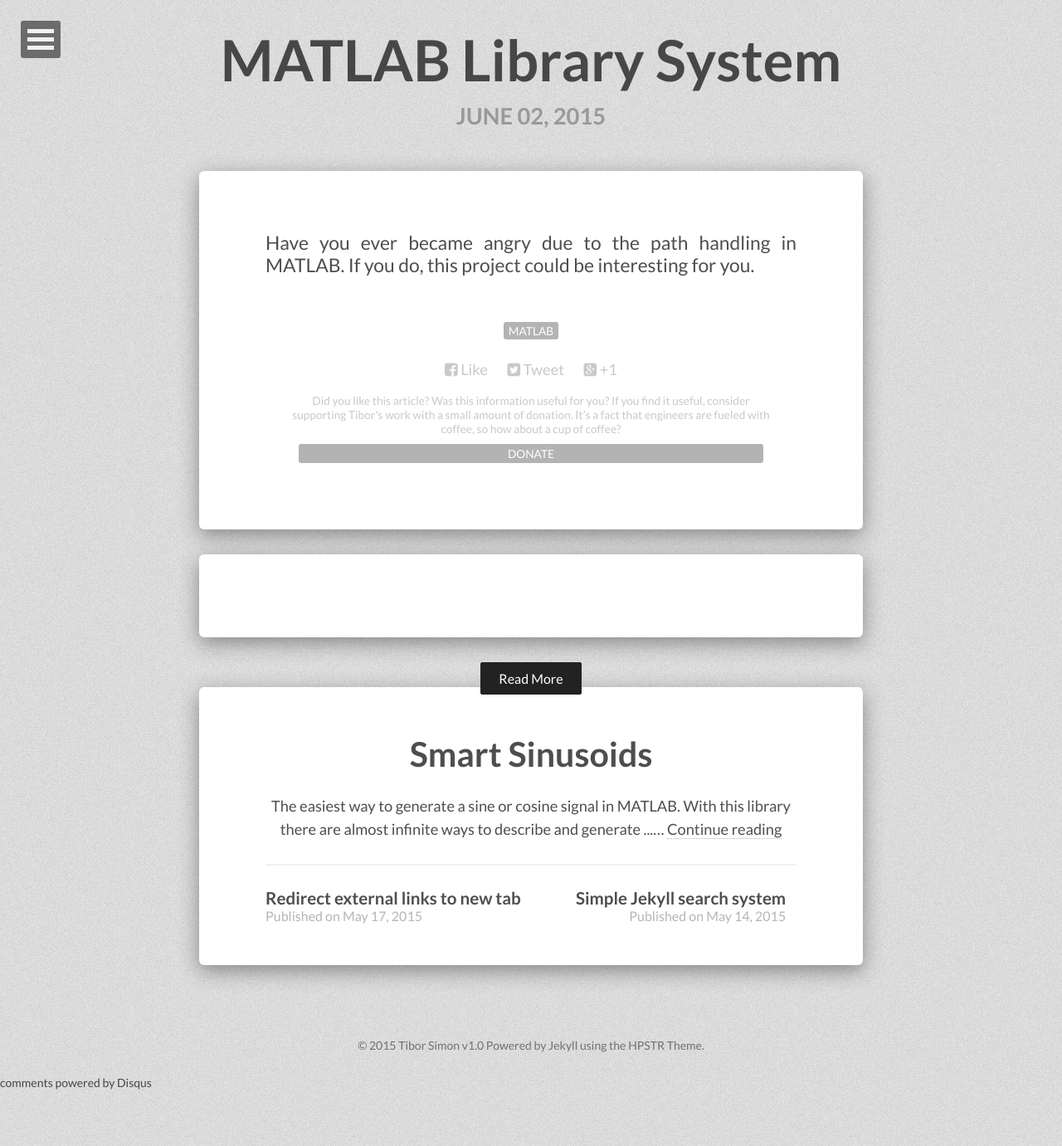
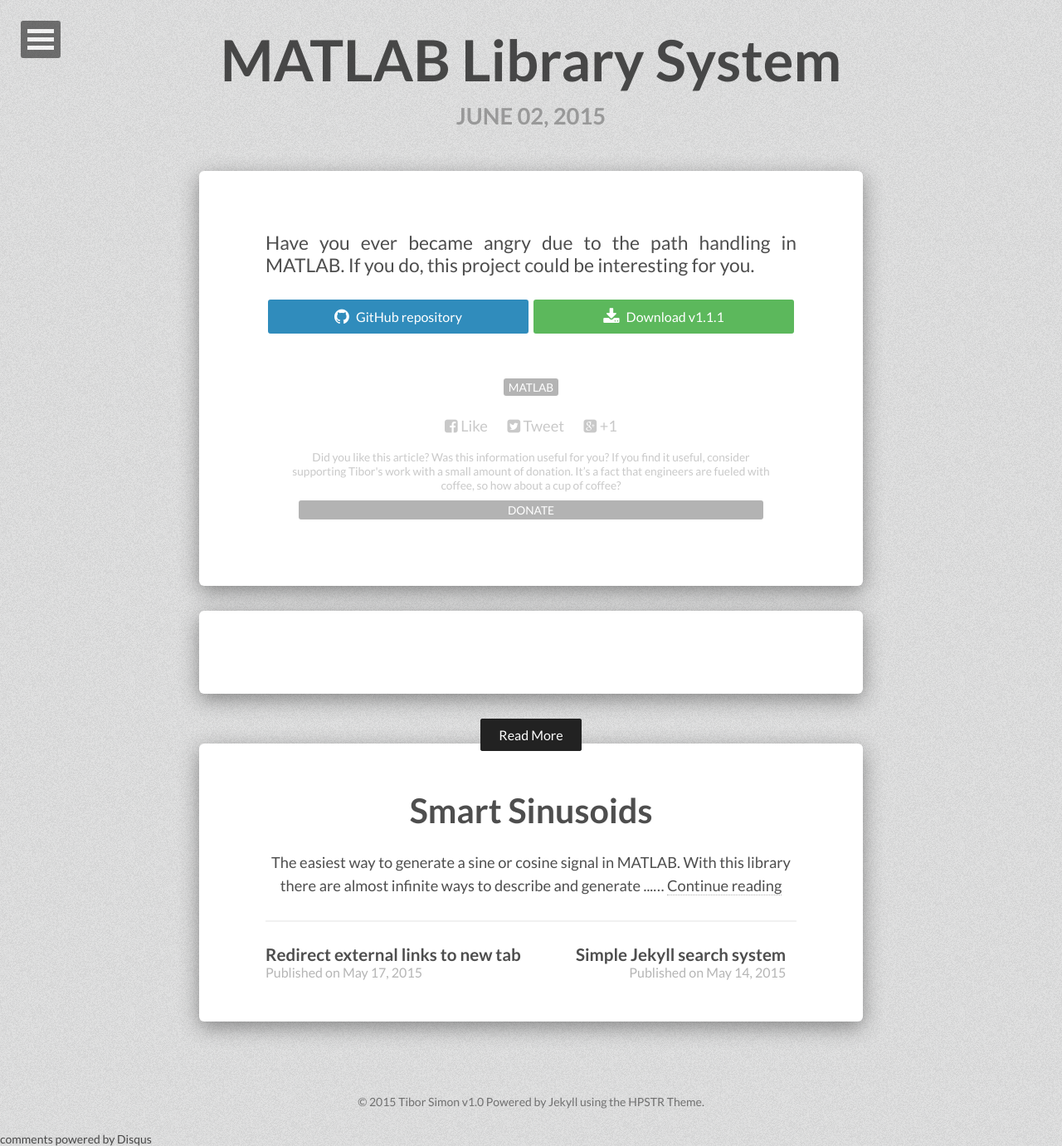
Before and after one commit to tiborsimon/tiborsimon.github.io, a Jekyll site: the page built from _posts/2015-06-02-matlab-library-system.md, in a window 1280 px wide. Shown: the whole page at 83% size. Built offline with Jekyll 4.4.1, drawn with Linux system fonts in a browser that asks for light colours; nearby versions of some CDN libraries; comment, search, counter and statistics services are not loaded; before the commit the page ends 1313 px from its top, so only the background shows below that.

Commit message:
Article update

```diff
--- a/_posts/2015-06-02-matlab-library-system.md
+++ b/_posts/2015-06-02-matlab-library-system.md
@@ -10,3 +10,5 @@ version: v1.1.1
 ---
 
 Have you ever became angry due to the path handling in MATLAB. If you do, this project could be interesting for you.
+
+{% include repo_and_release.html %}
```
